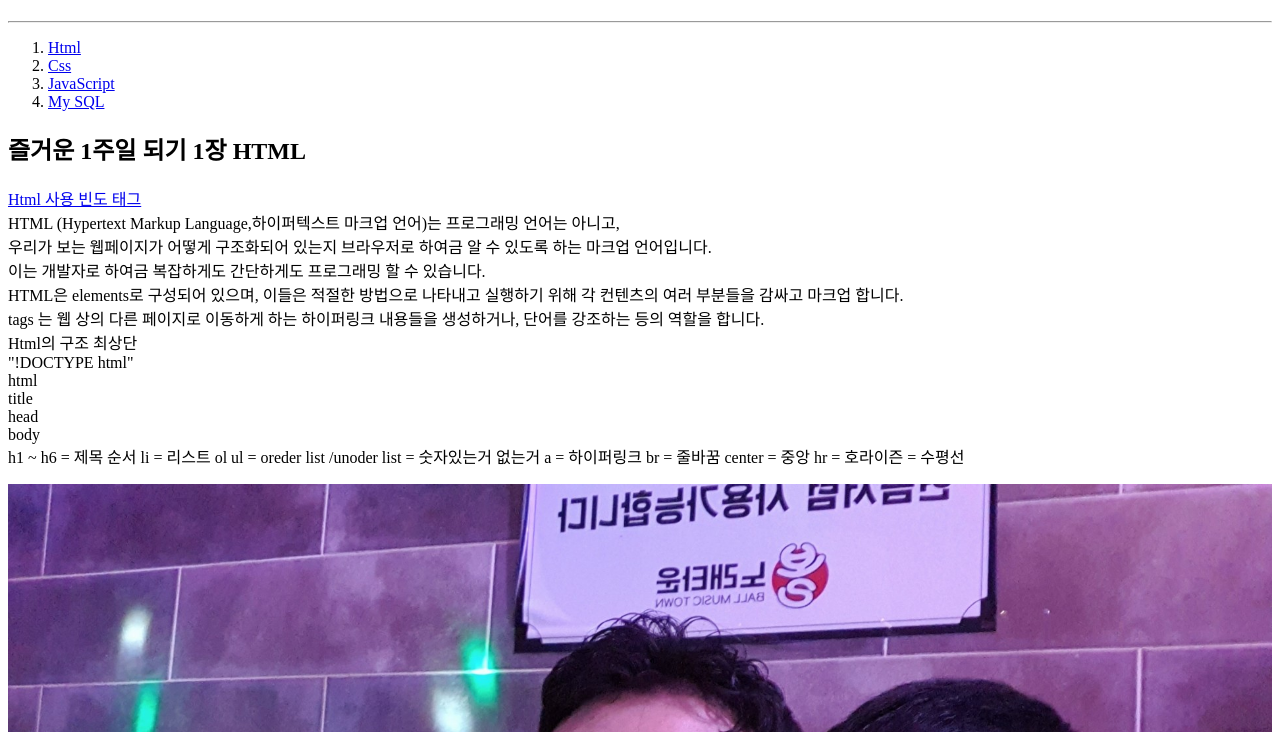
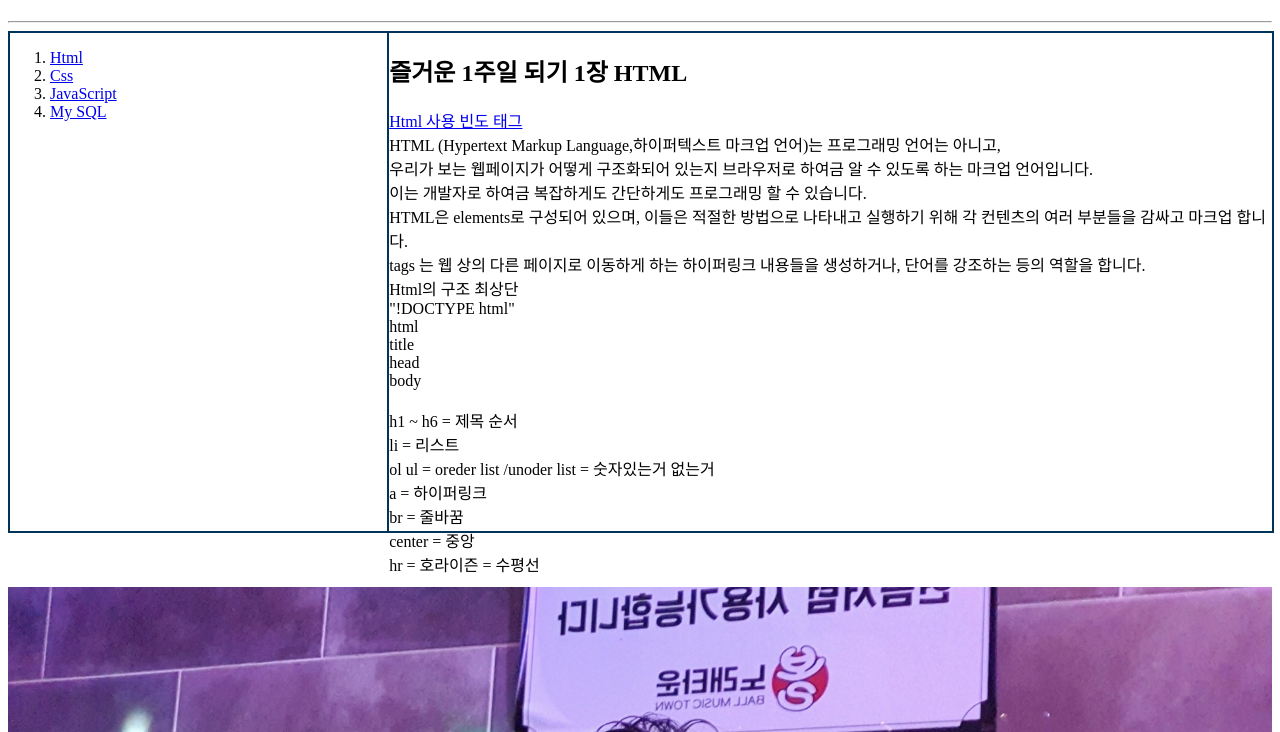
Before and after one commit to hjgod825/my-second-web-site, a plain HTML site: page 1.html in a window 1280 px wide. Shown: the part 68-800 px from the top of the page. Drawn offline with Linux system fonts and the light colour scheme; files whose address does not match are found by name.

Commit message:
Add files via upload

```diff
--- a/1.html
+++ b/1.html
@@ -5,17 +5,41 @@
   <head>
     <title>공부해야해 -html</title>
     <meta charset="utf-8">
+    <style>
+      div{
+        width: 100%;
+        height: 500px;
+        border: 1px solid #003458;
+      }
+      div.left {
+        width: 30%;
+        float: left;
+        box-sizing: border-box;
+
+      }
+      div.right {
+        width: 70%;
+        float: right;
+        box-sizing: border-box;
+
+      }
+    </style>
   </head>
   <body>
     <center><h1><a href="index.html">1주일 안에 학습 해야하는 일.</a></h1></center>
     <hr>
+
+<div>
+  <div class="left">
     <ol>
       <li><a href="1.html">Html</a></li>
       <li><a href="2.html">Css</a></li>
       <li><a href="3.html">JavaScript</a></li>
       <li><a href="4.html">My SQL</a></li>
     </ol>
+  </div>
 
+  <div class="right">
     <h2>즐거운 1주일 되기 1장 HTML</h2>
     <a href="https://www.advancedwebranking.com/seo/html-study/">Html 사용 빈도 태그</a> <br>
         HTML (Hypertext Markup Language,하이퍼텍스트 마크업 언어)는 프로그래밍 언어는 아니고,<br>
@@ -28,20 +52,20 @@
         html <br>
         title <br>
         head <br>
-          body <br>
-
-          h1 ~ h6 = 제목 순서
-          li = 리스트
-          ol ul = oreder list /unoder list = 숫자있는거 없는거
-          a = 하이퍼링크
-          br = 줄바꿈
-          center = 중앙
-          hr = 호라이즌 = 수평선
+        body <br><br>
 
 
-
-
-    </p></center>
+        h1 ~ h6 = 제목 순서 <br>
+        li = 리스트 <br>
+        ol ul = oreder list /unoder list = 숫자있는거 없는거 <br>
+        a = 하이퍼링크 <br>
+        br = 줄바꿈 <br>
+        center = 중앙 <br>
+        hr = 호라이즌 = 수평선 <br>
+  </p>
+  </div>
+</div>
+<br><br><br>
     <center><img width="100%" height="100%" src="C:\Users\dlgudwn\OneDrive - 한국폴리텍대학\바탕 화면\web\HyengJU.jpg"></center>
   </body>
 </html>
```
Lines whose indentation alone changed are shown as unchanged.
